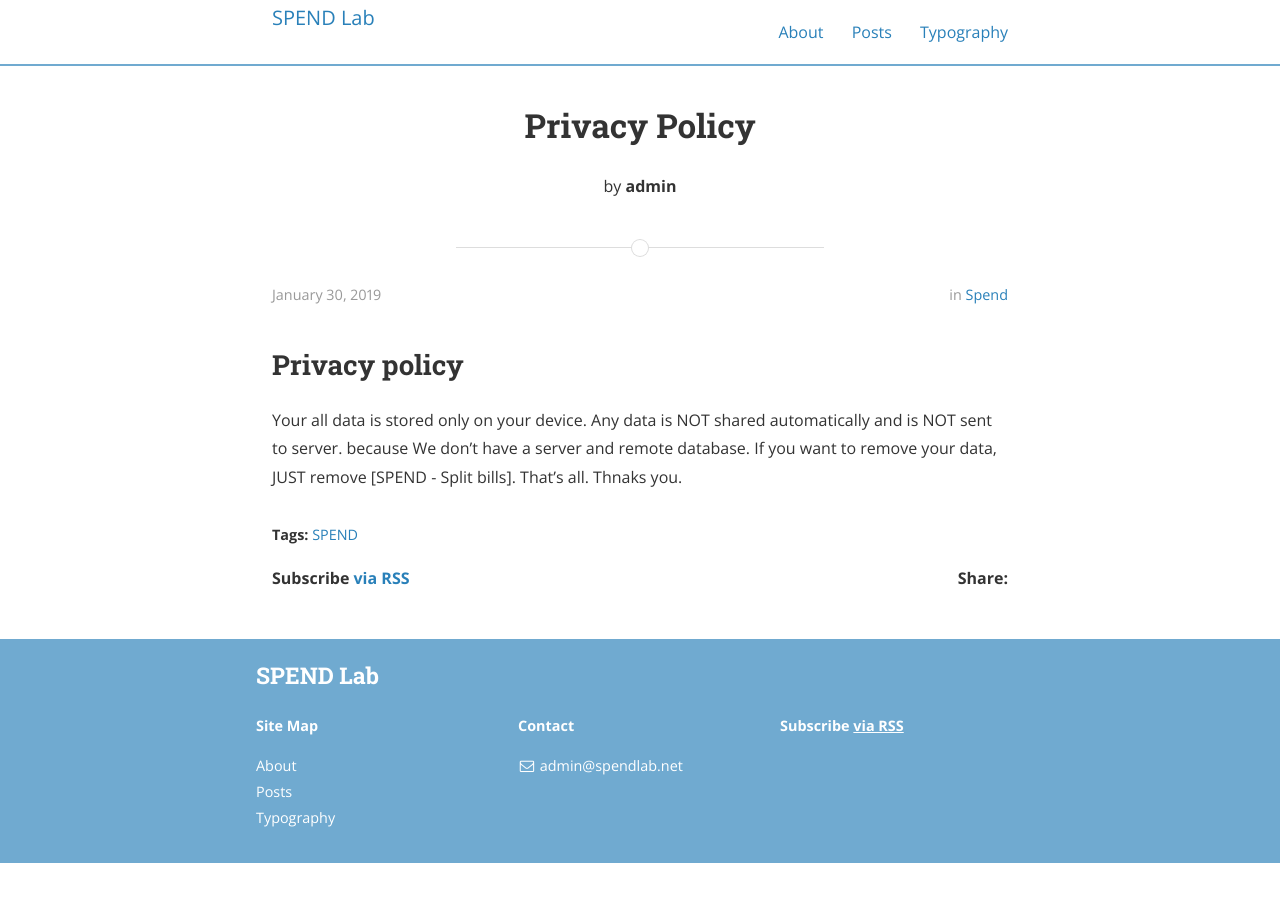
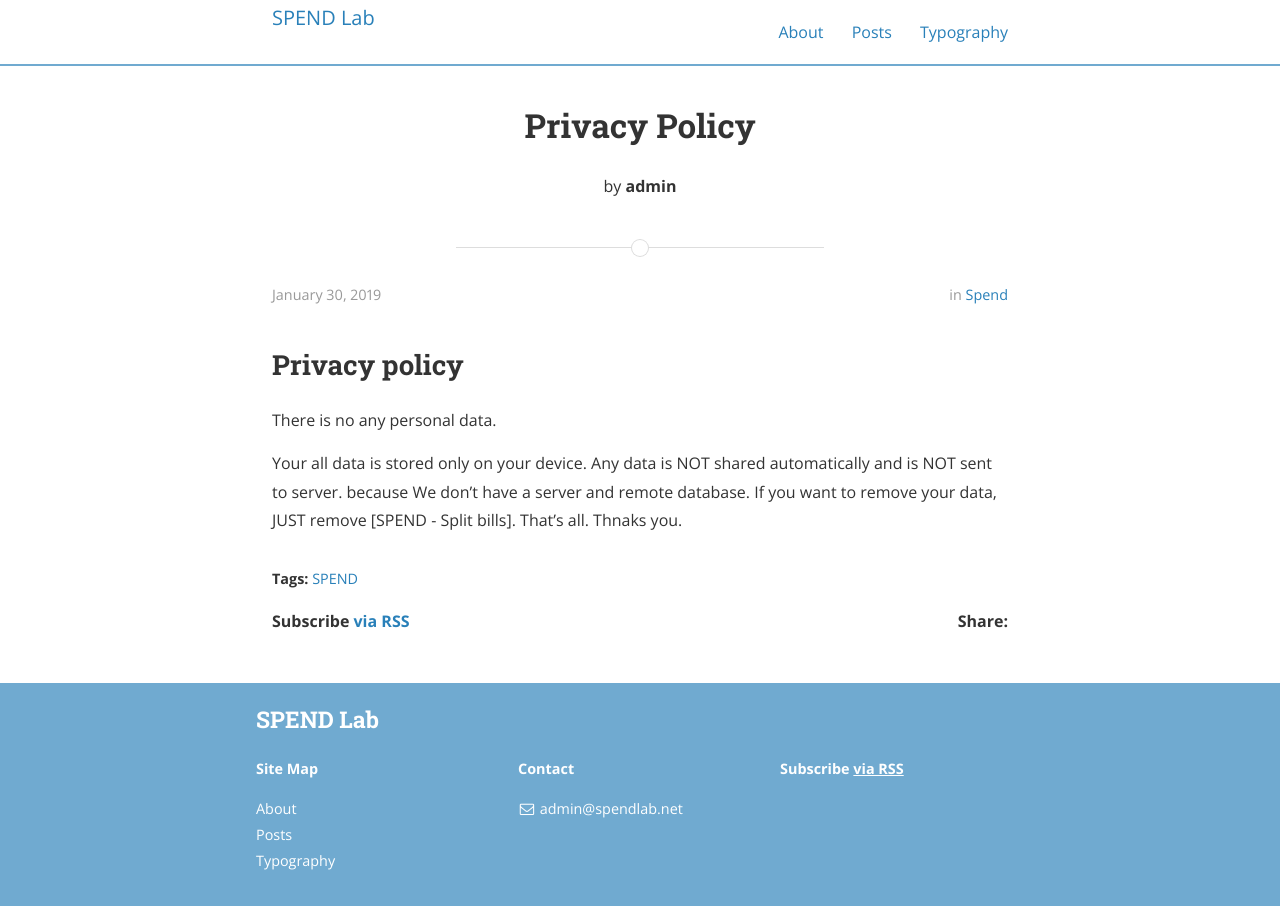
Before and after one commit to spendlab/spendlab.github.io, a Jekyll site: the page built from _posts/2019-01-30-privacy-policy.markdown, in a window 1280 px wide. Built offline with Jekyll 4.4.1, drawn with Linux system fonts in a browser that asks for light colours; nearby versions of some CDN libraries.

Commit message:
Update privacy policy

```diff
--- a/_posts/2019-01-30-privacy-policy.markdown
+++ b/_posts/2019-01-30-privacy-policy.markdown
@@ -8,4 +8,6 @@
 
 ## Privacy policy
 
+There is no any personal data.
+
 Your all data is stored only on your device. Any data is NOT shared automatically and is NOT sent to server. because We don't have a server and remote database. If you want to remove your data, JUST remove [SPEND - Split bills]. That's all. Thnaks you.
```
